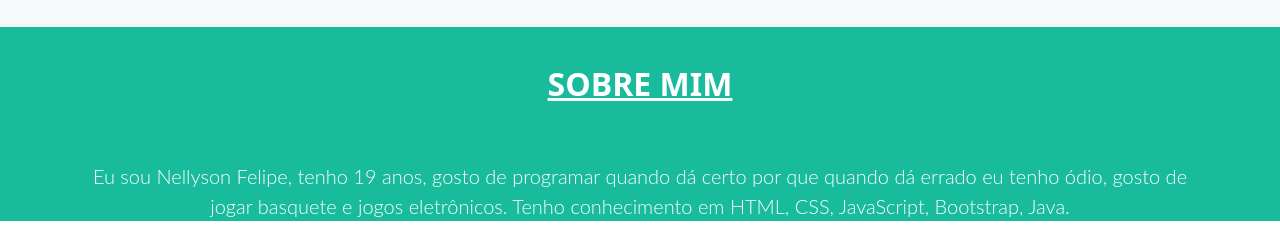
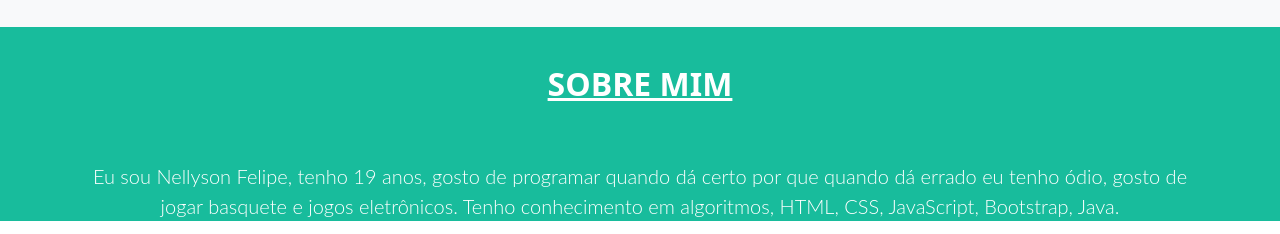
Before and after one commit to NellysonFelipe/teste, a plain HTML site: page index.html in a window 1280 px wide. Shown: the part 1200-1434 px from the top of the page. Drawn offline with nearby package versions, Linux system fonts and the light colour scheme.

Commit message:
Update index.html
versão final

```diff
--- a/index.html
+++ b/index.html
@@ -171,7 +171,7 @@
             <h2 class="jumbotron-heading titulosBracos"> <br/> Sobre mim </h2>
             <p class="lead textobranco" > <br/> Eu sou Nellyson Felipe, tenho 19 anos,
                 gosto de programar quando dá certo por que quando dá errado eu tenho ódio, gosto de jogar basquete e jogos eletrônicos.
-                Tenho conhecimento em HTML, CSS, JavaScript, Bootstrap, Java.
+                Tenho conhecimento em algoritmos, HTML, CSS, JavaScript, Bootstrap, Java.
             </p>
         </div>
 
```
